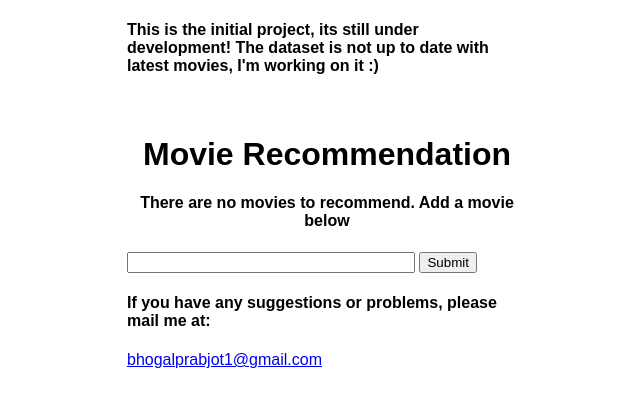
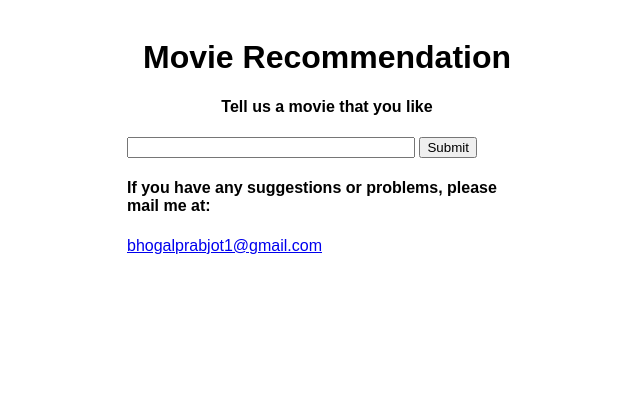
Before and after one commit to bhogalprabjot/kya-dekhu, a Flask app: page / in a window 1280 px wide. Shown: the top 407 px of the page, without its empty margins (313-953 px from the left). Run offline with Flask 2, Linux system fonts and the light colour scheme; parts of the project's set-up code (start-up, migrations or seed data) failed here and were passed over.

Commit message:
UI changes

```diff
--- a/templates/index.html
+++ b/templates/index.html
@@ -7,10 +7,10 @@
 
 {% block body%}
     <div class="content">
-        <h4>This is the initial project, its still under development! The dataset is not up to date with latest movies, I'm working on it :)</h4>
+        <!-- <h4>This is the initial project, its still under development! The dataset is not up to date with latest movies, I'm working on it :)</h4> -->
         <br><h1 style="text-align: center;">Movie Recommendation</h1>
         {% if movies|length < 1 %}
-        <h4 style="text-align: center;">There are no movies to recommend. Add a movie below</h4>
+        <h4 style="text-align: center;">Tell us a movie that you like</h4>
         {% else %}
         <table>
             <tr>
```
